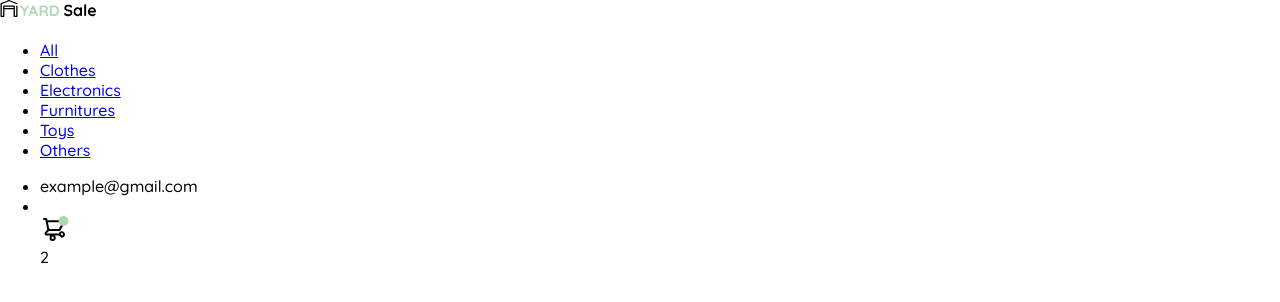
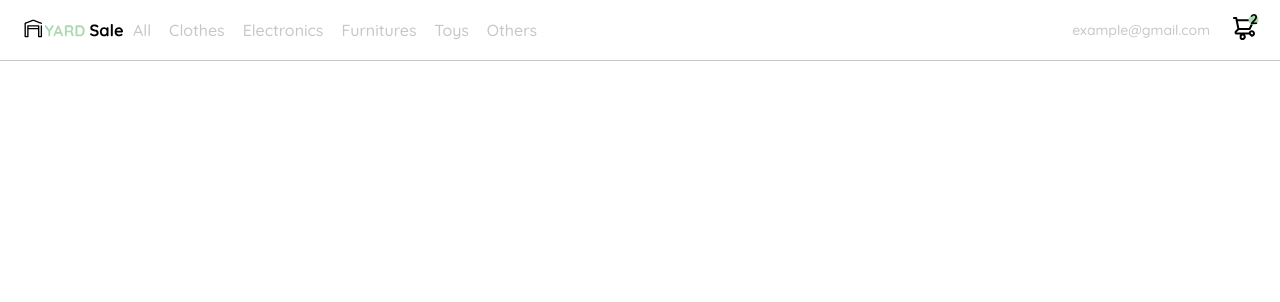
Before and after one commit to Wbahoque09/Frotend_platzi_practice-course, a plain HTML site: page frotend-parte-1/clase11.html in a window 1280 px wide. Drawn offline with Linux system fonts and the light colour scheme.

Commit message:
Se añade css del navbar en verion de destokp y mobile

```diff
--- a/frotend-parte-1/clase11.html
+++ b/frotend-parte-1/clase11.html
@@ -24,8 +24,71 @@
             margin: 0;
             font-family: 'Quicksand', sans-serif;
         }
+        nav{
+            display: flex;
+            border-bottom: 1px solid var(--Very-light-pink);
+            justify-content: space-between;
+            padding: 0 20px 0 24px;
+        }
         .img-menu{
             display: none;
+        }
+        .logo{
+            width: 100px;
+        }
+        .navbar-left{
+            display: flex;
+        }
+        .navbar-left ul{
+            margin-left: 18px;
+        }
+        .navbar-left ul, .navbar-right ul{
+            list-style: none;
+            padding: 0;
+            margin: 0;
+            display: flex;
+            align-items: center;
+            height: 60px;
+        }
+        .navbar-left ul li a, .navbar-right ul li a{
+            text-decoration: none;
+            color: var(--Very-light-pink);
+            border: 1px solid var(--White);
+            padding: 8px;
+            border-radius: 8px;
+        }
+        .navbar-left ul li a:hover, .navbar-right ul li a:hover{
+            border: 1px solid var(--Hospital-green);
+            color: var(--Hospital-green);
+        }.navbar-email{
+            color: var(--Very-light-pink);
+            font-size: var(--sm);
+            margin-right: 20px;
+        }
+        .navbar-shopping-cart{
+            position: relative;
+        }
+        .navbar-shopping-cart div{
+            width: 8px;
+            height: 8px;
+            background-color: var(--Hospital-green);
+            border-radius: 50%;
+            font-size: var(--sm);
+            font-weight: bold;
+            position: absolute;
+            display: flex;
+            justify-content: center;
+            align-items: center;
+            top: 0;
+            right: 2px;
+        }
+        @media(max-width: 640px){
+            .img-menu{
+                display: block;
+            }
+            .navbar-left ul, .navbar-email{
+                display: none;
+            }
         }
     </style>
 </head>
@@ -61,10 +124,11 @@
 
         <div class="navbar-right">
             <ul>
-                <li>example@gmail.com</li>
-                <li class="navbar-shopping-cart"></li>
-                <img src="../assets/icons/icon_shopping_cart_notification.svg" alt="shopping" class="icono">
-                <div>2</div>
+                <li class="navbar-email">example@gmail.com</li>
+                <li class="navbar-shopping-cart">
+                    <img src="../assets/icons/icon_shopping_cart_notification.svg" alt="shopping" class="icono">
+                    <div>2</div>
+                </li>
             </ul>
         </div>
     </nav>
```
